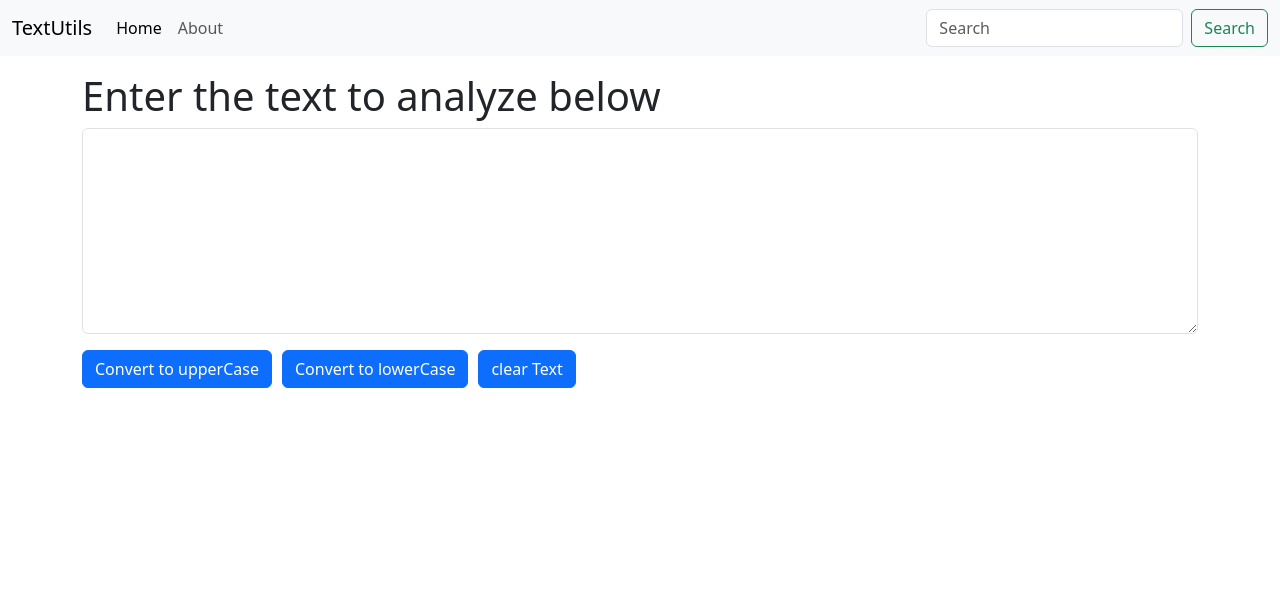
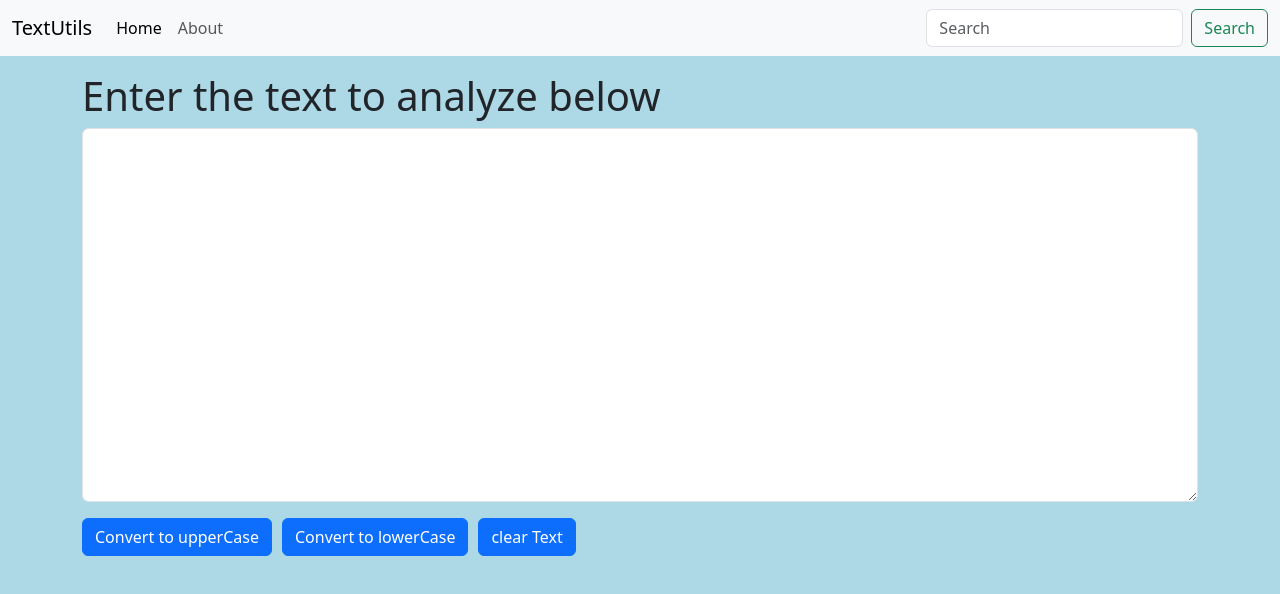
Before and after one commit to HarshSisodia/React_TextUtils, a React (Create React App) app: page / in a window 1280 px wide. Shown: the top 594 px of the page. Built offline with nearby package versions, Linux system fonts and the light colour scheme.

Commit message:
update file

```diff
--- a/src/App.js
+++ b/src/App.js
@@ -1,25 +1,16 @@
-
 import './App.css';
 import Navbar from './Components/Navbar';
 import TextForm from './Components/TextForm';
 
 function App() {
   return (
-    //fragment tag<></>
-  //using fragment tag to avoid using div tag
-  //and to avoid using extra div tag in the DOM
-<>
-<Navbar title = "TextUtils" aboutText="About"/>
-<div className="container my-3">
-<TextForm heading= "Enter the text to analyze below"/>
-</div>
-
-{/* <Navbar/> */}
-{/* <Navbar title = "TextUtils"/> */}
-
- </>
+    <div style={{ backgroundColor: 'lightblue', minHeight: '100vh' }}>
+      <Navbar title="TextUtils" aboutText="About" />
+      <div className="container my-3">
+        <TextForm heading="Enter the text to analyze below" />
+      </div>
+    </div>
   );
-
 }
 
 export default App;
--- a/src/Components/Navbar.js
+++ b/src/Components/Navbar.js
@@ -27,6 +27,7 @@ export default function Navbar(props) {
     </div>
   </div>
 </nav>
+
     )
 
 }
--- a/src/Components/textForm.js
+++ b/src/Components/textForm.js
@@ -27,7 +27,7 @@ const handleClear =() =>{
     <div>
         <h1>{props.heading}</h1>
         <div className="mb-3">
-        <textarea className="form-control"  value={text} onChange={handleOnChange} id="myBox" rows="8"></textarea>
+        <textarea className="form-control"  value={text} onChange={handleOnChange} id="myBox" rows="15"></textarea>
        </div>
         <button className="btn btn-primary" onClick={handleUpClick}>Convert to upperCase</button>
 
```
